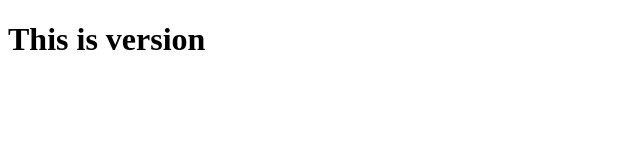
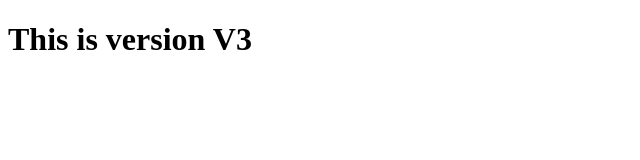
Before and after one commit to AbhayChauhan7773/MyRepo, a plain HTML site: page index.html in a window 1280 px wide. Shown: the full height of the page, 0-640 px from the left. Drawn offline with Linux system fonts and the light colour scheme.

Commit message:
This is V3

```diff
--- a/index.html
+++ b/index.html
@@ -6,6 +6,6 @@
     <title>Document</title>
 </head>
 <body>
-    <h1>This is version</h1>
+    <h1>This is version V3</h1>
 </body>
 </html>
```
